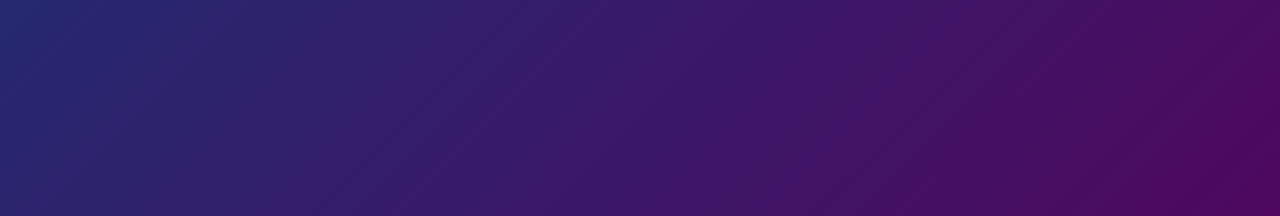
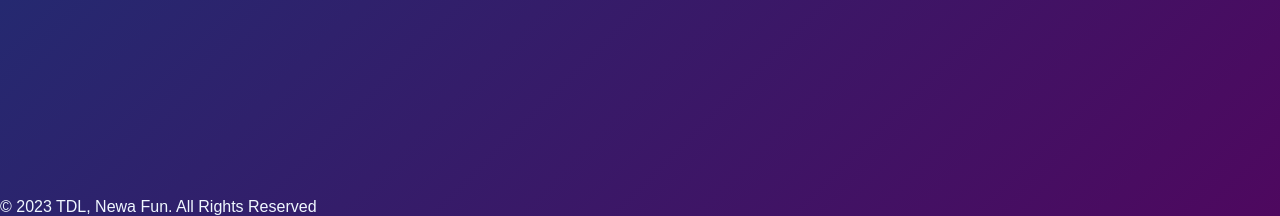
Before and after one commit to Davon-Rolage/ToDoList, a Flask app: page / in a window 1280 px wide. Shown: the part 584-800 px from the top of the page. Run offline with Flask 3, Linux system fonts and the light colour scheme; data that the repository does not hold is empty.

Commit message:
added footer

```diff
--- a/templates/index.html
+++ b/templates/index.html
@@ -25,6 +25,10 @@
         </div>
     </div>
 
+    <footer class="d-flex flex-wrap justify-content-between align-items-center py-3 border-top" style="position: fixed; bottom: 0; width: 100%;">
+        <p class="col-md-4 mb-0" style="color: aliceblue;">&copy; 2023 TDL, <a href="https://newa.fun" target="_blank" style="text-decoration: none; color: inherit;">Newa Fun</a>. All Rights Reserved</p>
+    </footer>
+
 <script src="{{ url_for('static', filename='js/script.js') }}"></script>
 </body>
 </html>
```
